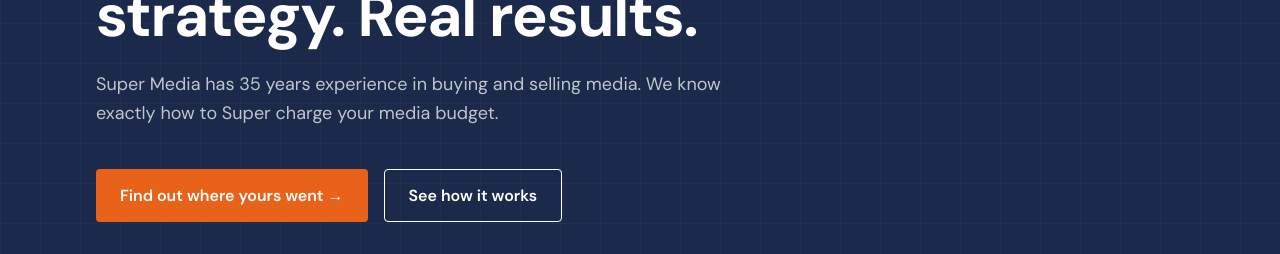
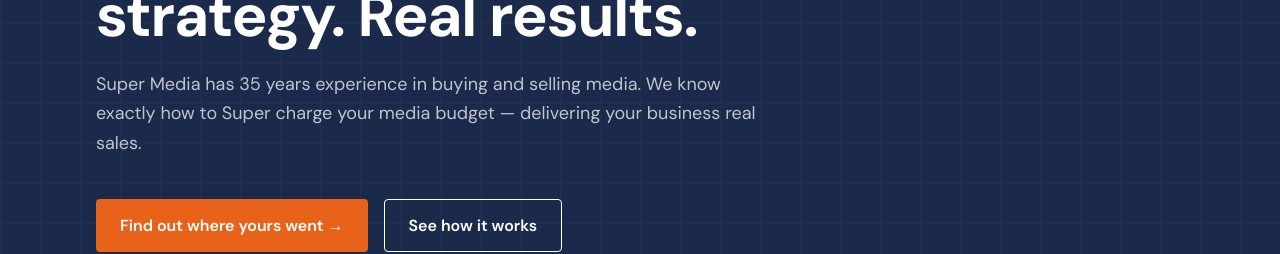
Before and after one commit to ron571/supermedia-website, a Next.js app: page / in a window 1280 px wide. Shown: the part 325-579 px from the top of the page. Built offline with nearby package versions, Linux system fonts and the light colour scheme; no server answers.

Commit message:
style: improve paragraph flow with em dash
Add "delivering your business real sales" for better readability.

```diff
--- a/src/app/(main)/page.tsx
+++ b/src/app/(main)/page.tsx
@@ -92,7 +92,7 @@ export default function HomePage() {
             className="text-white text-lg max-w-2xl mb-4"
             style={{ opacity: 0.72, lineHeight: 1.65 }}
           >
-            Super Media has 35 years experience in buying and selling media. We know exactly how to Super charge your media budget.
+            Super Media has 35 years experience in buying and selling media. We know exactly how to Super charge your media budget — delivering your business real sales.
           </p>
           <div className="flex flex-wrap gap-4 mt-10">
             <Link href="/superscan" className="btn-primary">
```
